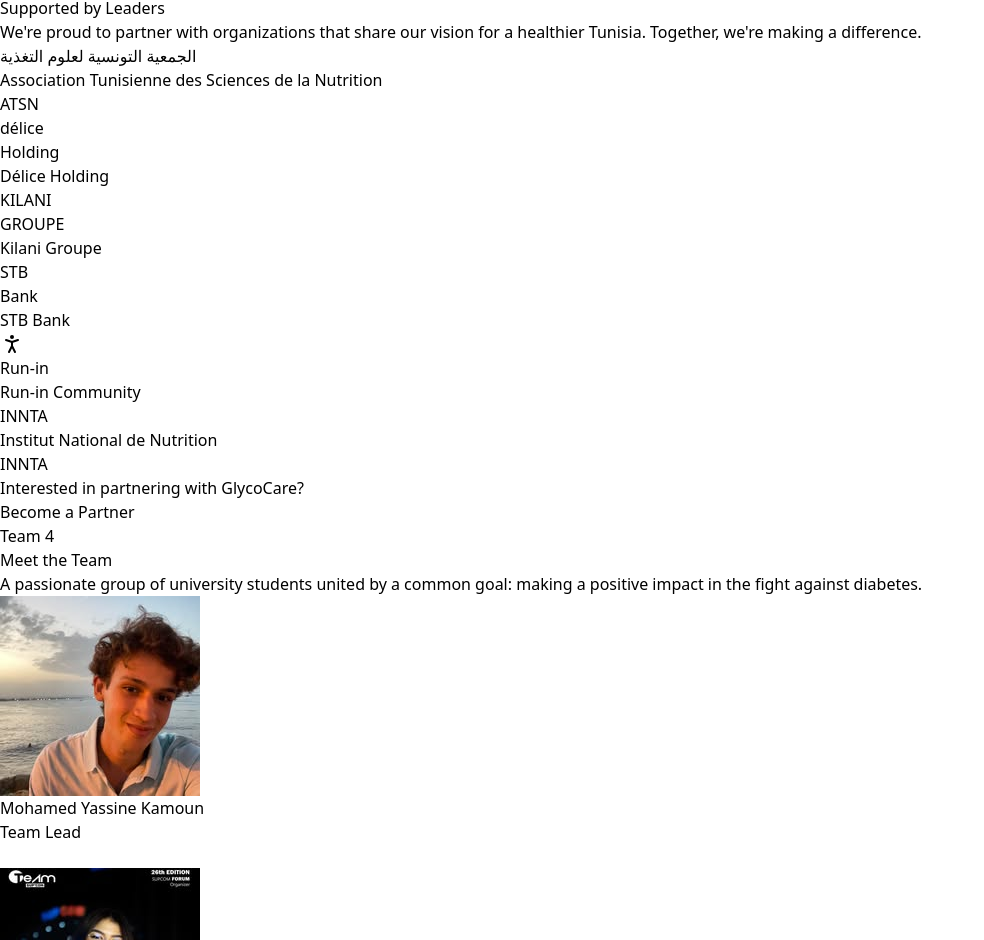
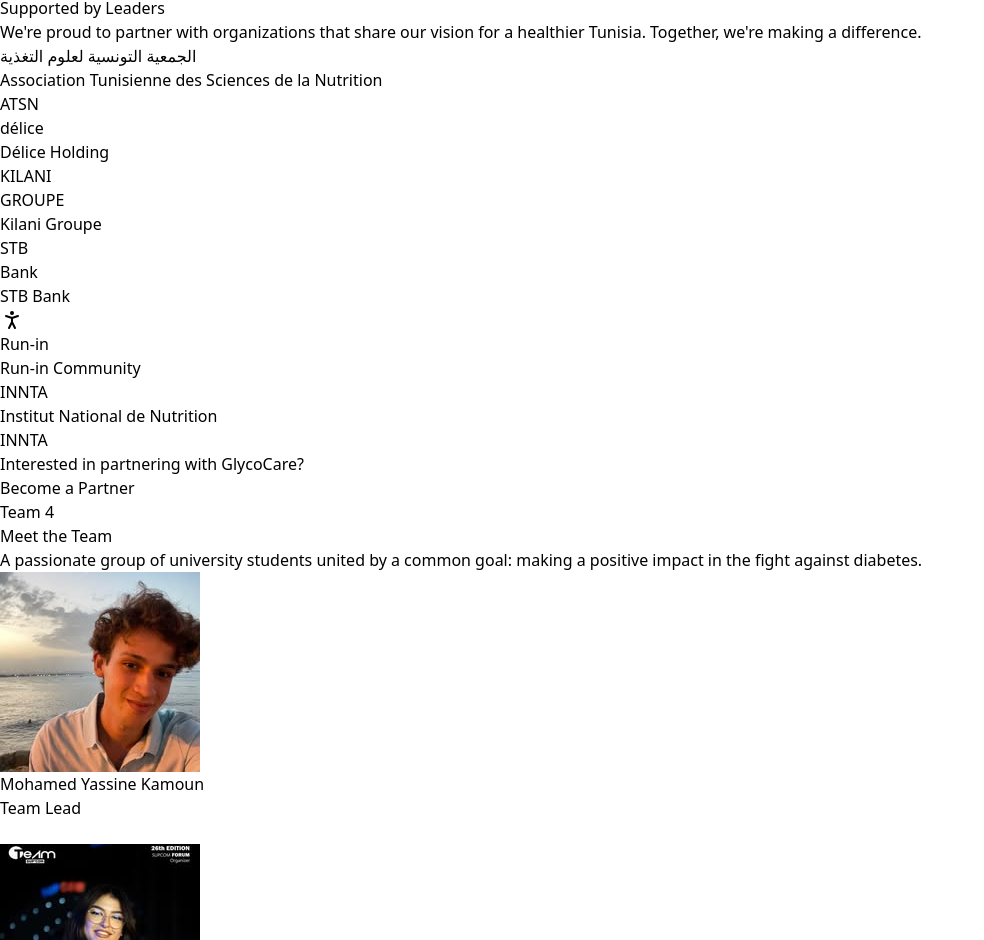
Before and after one commit to mohamedlaabidi-ctrl/glycocare, a React (Vite) app: page / in a window 1280 px wide. Shown: the part 7936-8876 px from the top of the page, without its empty margins (0-984 px from the left). Built offline with nearby package versions, Linux system fonts and the light colour scheme; the HTML template or start-up script is replaced by a standard one.

Commit message:
Update Partners.jsx

```diff
--- a/src/components/Partners.jsx
+++ b/src/components/Partners.jsx
@@ -96,7 +96,6 @@ const PartnerLogo = ({ partner }) => {
       return (
         <div className="text-center">
           <span className="text-2xl font-bold text-[#1E40AF]">délice</span>
-          <div className="text-xs text-gray-500">Holding</div>
         </div>
       );
     case 'kilani':
```
